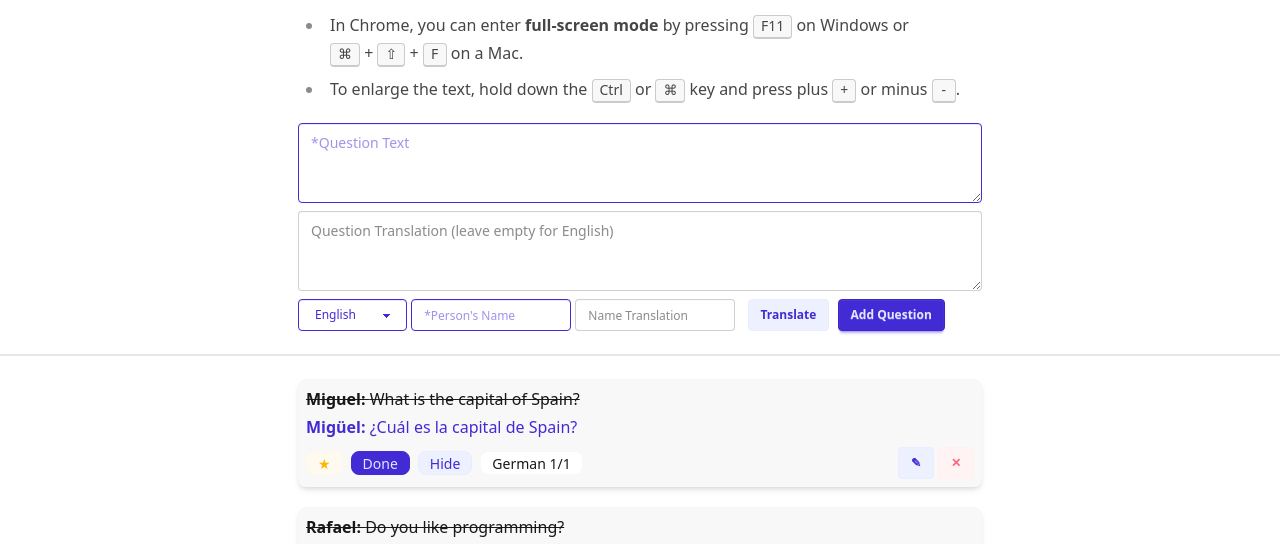
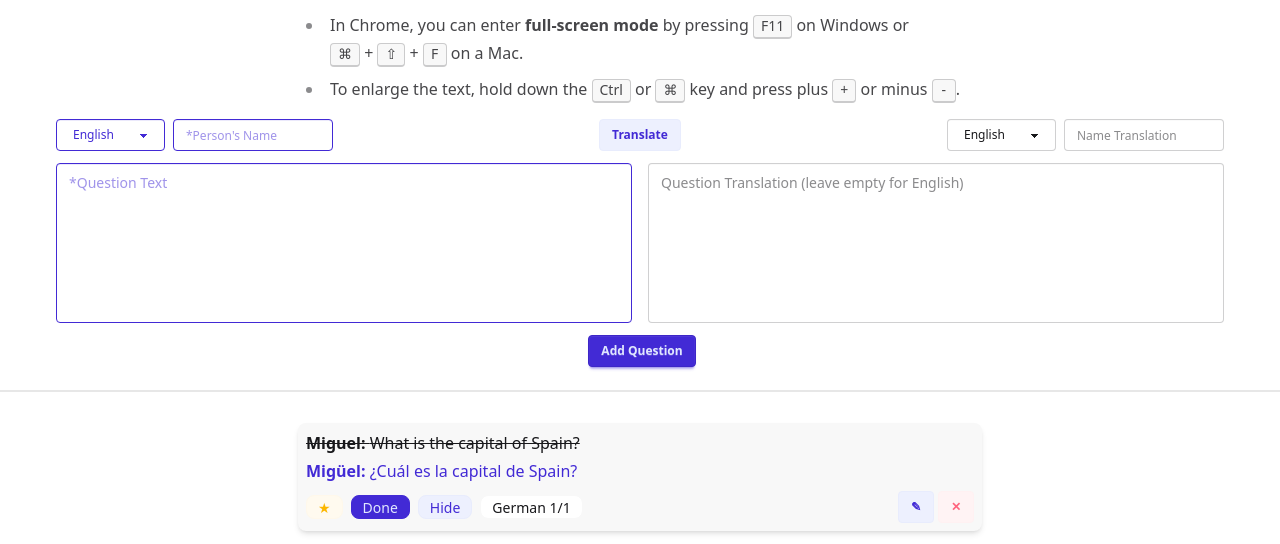
Before and after one commit to live-miracles/multi-lang-qa, a plain HTML site: page index.html in a window 1280 px wide. Shown: the part 62-606 px from the top of the page. Drawn offline with Linux system fonts and the light colour scheme.

Commit message:
add q form style update

```diff
--- a/index.html
+++ b/index.html
@@ -23,7 +23,7 @@
     <script crossorigin src="https://live-miracles.github.io/multi-lang-qa/script.js" defer></script>
     -->
   </head>
-  <body class="bg-base-100 text-base-content flex min-h-screen flex-col">
+  <body class="bg-base-100 text-base-content flex min-h-screen min-w-[620px] flex-col">
     <div class="navbar focus bg-base-100">
       <div class="flex-1">
         <a class="btn btn-ghost text-xl" href="https://live-miracles.github.io/">Multi Lang QA</a>
@@ -96,7 +96,7 @@
       </select>
     </div>
 
-    <dialog id="edit-q-modal" class="modal">
+    <dialog id="edit-q-modal" class="q-form modal">
       <div class="modal-box">
         <input type="text" class="q-timestamp hidden" />
         <input type="text" class="q-version hidden" />
@@ -144,22 +144,46 @@
       </ul>
     </div>
 
-    <div class="focus mx-auto w-full max-w-[700px] px-2">
-      <textarea class="q-text textarea textarea-primary text-primary mt-3 w-full" placeholder="*Question Text"></textarea>
-      <textarea class="q-translation textarea mt-2 w-full" placeholder="Question Translation (leave empty for English)"></textarea>
-      <div class="mt-2"></div>
-      <select class="q-language language-select select select-primary text-primary select-sm w-fit">
-        <option disabled value="">*Language</option>
-      </select>
-      <input type="text" placeholder="*Person's Name" class="q-name input input-primary text-primary input-sm max-w-40" />
-      <input type="text" placeholder="Name Translation" class="q-name-translation input input-sm max-w-40" />
+    <div class="focus q-form mx-auto mt-2 w-full max-w-[1200px] space-y-3 px-4">
+      <!-- First Row -->
+      <div class="grid grid-cols-1 grid-cols-3 items-center gap-4">
+        <!-- Left: Dropdown + Input -->
+        <div class="flex flex-col flex-row gap-2">
+          <select class="q-language language-select select select-primary text-primary select-sm w-fit">
+            <option disabled value="">*Language</option>
+          </select>
+          <input type="text" placeholder="*Person's Name" class="q-name input input-primary text-primary input-sm max-w-40 min-w-32" />
+        </div>
 
-      <button id="translate-q-btn" class="btn btn-primary btn-soft btn-sm ml-2">Translate</button>
-      <button id="add-q-btn" class="btn btn-primary btn-sm ml-1">Add Question</button>
+        <!-- Center: Button -->
+        <div class="flex justify-center">
+          <button id="translate-q-btn" class="btn btn-primary btn-soft btn-sm">Translate</button>
+        </div>
+
+        <!-- Right: Dropdown + Input -->
+        <div class="flex flex-col flex-row justify-end gap-2">
+          <select class="q-translation-language select select-sm w-fit">
+            <option disabled value="">*Language</option>
+            <option selected value="English">English</option>
+          </select>
+          <input type="text" placeholder="Name Translation" class="q-name-translation input input-sm max-w-40 min-w-32" />
+        </div>
+      </div>
+
+      <!-- Second Row: Two Textareas -->
+      <div class="grid grid-cols-1 grid-cols-2 gap-4">
+        <textarea class="q-text textarea textarea-primary text-primary h-40 w-full resize-none" placeholder="*Question Text"></textarea>
+        <textarea class="q-translation textarea h-40 w-full resize-none" placeholder="Question Translation (leave empty for English)"></textarea>
+      </div>
+
+      <div class="flex justify-center">
+        <button id="add-q-btn" class="btn btn-primary btn-sm ml-1">Add Question</button>
+      </div>
     </div>
+
     <div class="divider focus"></div>
 
-    <div id="questions" class="mx-auto w-full max-w-[700px] flex-1 px-2">
+    <div id="questions" class="mx-auto mt-2 w-full max-w-[700px] flex-1 px-2">
       <div class="skeleton mb-5 h-32 w-full"></div>
       <div class="skeleton mb-5 h-32 w-full"></div>
       <div class="skeleton mb-5 h-32 w-full"></div>
--- a/script.js
+++ b/script.js
@@ -272,12 +272,13 @@ let updateTime = 0;
     document.querySelectorAll('.q-name').forEach((elem) =>
         elem.addEventListener('change', (e) => {
             const input = e.target;
-            input.nextElementSibling.value = transliterate(input.value);
+            const translInput = input.closest('.q-form').querySelector('.q-name-translation');
+            translInput.value = transliterate(input.value);
         }),
     );
 
     document.getElementById('translate-q-btn').addEventListener('click', async (e) => {
-        const container = e.target.parentElement;
+        const container = e.target.closest('.q-form');
         const language = container.querySelector('.q-language').value;
         const lang = LANGUAGE_MAP[language];
         const text = container.querySelector('.q-text').value;
@@ -291,7 +292,7 @@ let updateTime = 0;
     });
 
     document.getElementById('add-q-btn').addEventListener('click', async (e) => {
-        const container = e.target.parentElement;
+        const container = e.target.closest('.q-form');
         const newQ = {
             language: container.querySelector('.q-language').value,
             name: container.querySelector('.q-name').value,
```
Also changed, not shown: output.css.
